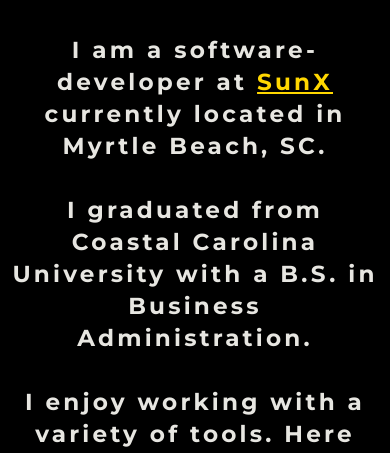
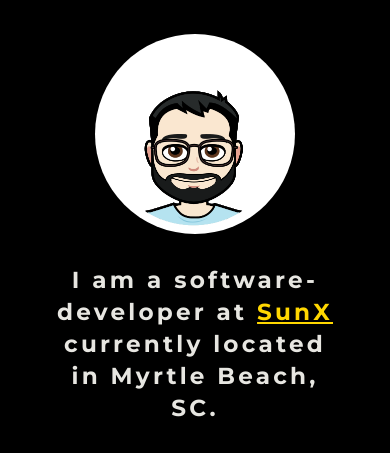
Before and after one commit to StivBare/StivBare.github.io, a plain HTML site: page index.html in a window 390 px wide. Shown: the part 254-707 px from the top of the page. Drawn offline with nearby package versions, Linux system fonts and the light colour scheme.

Commit message:
update layout

```diff
--- a/index.css
+++ b/index.css
@@ -7,10 +7,22 @@ body {
 
 #about {
     height: 100%;
-    margin: 0;
     color: #e7e6e1;
+    padding-top: 0.5rem;
+}
+
+.about-block {
+    width: 80%;
+    margin: auto;
+}
+
+.bitmoji {
+    width: 250px;
+    border-radius: 100%;
+    float: left;
+    margin-right: 50px;
+    margin-bottom: 30px;
     text-align: center;
-    padding-top: 0.5rem;
 }
 
 h3 {
@@ -135,4 +147,13 @@ a h2 {
         max-height: 60px;
         max-width: 60px;
     }
+    .bitmoji {
+        text-align: center;
+        float: none;
+        width: 200px;
+        margin-right: 0;
+    }
+    .about-block {
+        text-align: center;
+    }
 }
--- a/index.html
+++ b/index.html
@@ -22,7 +22,7 @@
       <div class="collapse navbar-collapse justify-content-md-center" id="dropdown">
         <ul class="navbar-nav">
           <li class="nav-item">
-            <a class="nav-link active" aria-current="page" href="#about">About</a>
+            <a class="nav-link " href="#about">About</a>
           </li>
           <li class="nav-item">
             <a class="nav-link" href="#projects">Projects</a>
@@ -41,6 +41,8 @@
     <section id="about">
       <div>
         <h1>Stiv Bare</h1>
+        <div class="about-block">
+          <img src="./images/mybitmoji.png" alt="my-bitmoji" class="bitmoji">
           <h3 class="about-me">
             <strong>
               I am a software-developer at <a href="https://www.sunx.biz/" target="_blank">SunX</a> currently located in Myrtle Beach, SC.
@@ -58,6 +60,7 @@
               I enjoy working with a variety of tools. Here are some of my favorites:
             </strong>
           </h3>
+        </div>
         <div id="carousel" class="carousel slide" data-bs-ride="carousel">
           <div class="carousel-inner">
             <div class="carousel-item active">
```
Also changed, not shown: images/mail-icon.png, images/mybitmoji.png (added). Lines whose indentation alone changed are shown as unchanged.
